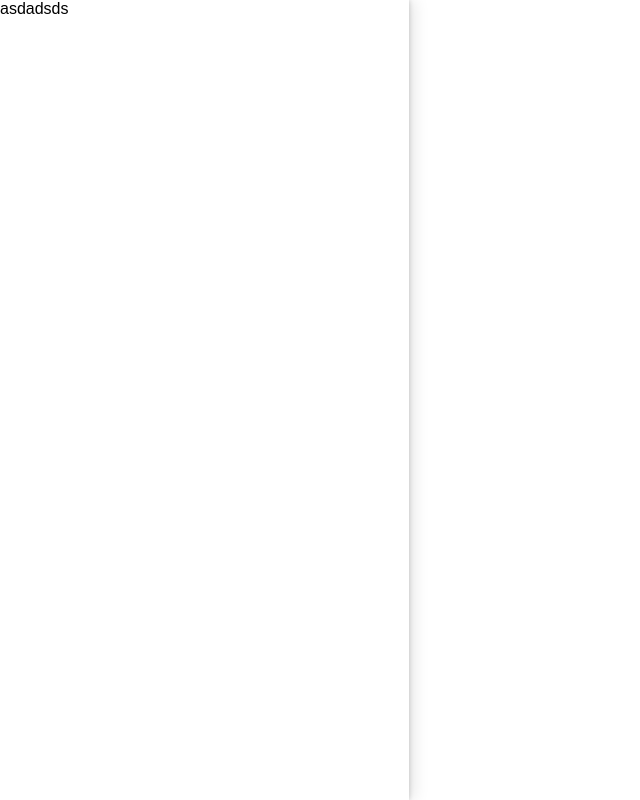
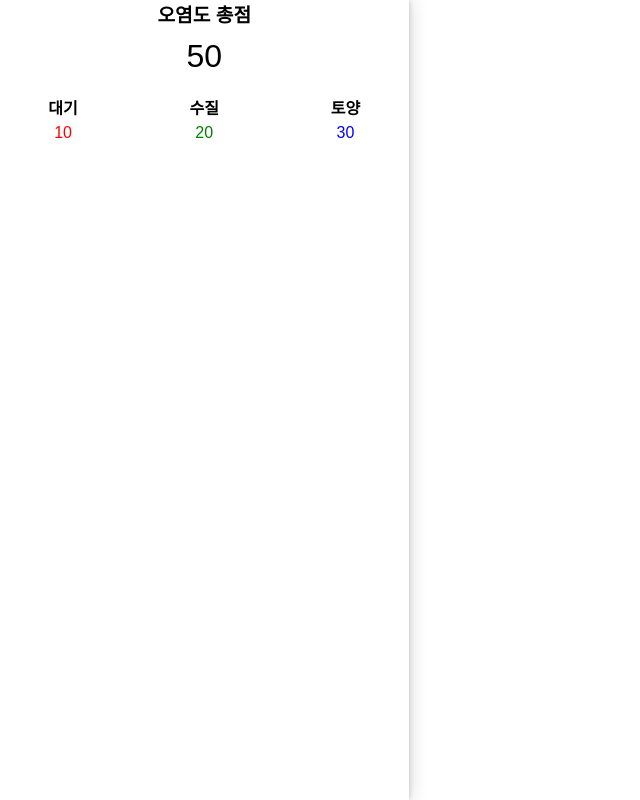
Before and after one commit to qorjiwon/2024_KHUTHON, a React (Create React App) app: page / in a window 1280 px wide. Shown: the whole page, without its empty margins (0-640 px from the left). Built offline with nearby package versions, Linux system fonts and the light colour scheme.

Commit message:
add score

```diff
--- /dev/null
+++ b/src/Sidebar/Score.scss
@@ -0,0 +1,61 @@
+.Score {
+    text-align: center;
+
+    /* 가운데 정렬 */
+    .TotalScore {
+        font-family: Arial;
+        font-size: 1.2em;
+        /* 크기 조절 */
+        font-weight: bold;
+        /* 강조 */
+    }
+
+    .ScoreValue {
+        font-size: 2em;
+        /* 점수 칸의 크기를 크게 조절 */
+        margin-top: 10px;
+        /* 점수 칸과의 간격 설정 */
+    }
+
+    .PollutionTypes {
+        display: flex;
+        /* Flexbox 사용하여 가로로 나열 */
+        justify-content: space-between;
+        /* 각 항목 사이의 간격을 균등하게 분배 */
+        margin-top: 20px;
+
+        /* 항목들과의 간격 설정 */
+        .PollutionType {
+            width: calc(33.33% - 10px);
+
+            /* 3등분하여 각 항목의 너비 설정 */
+            .PollutionTypeName {
+                font-weight: bold;
+                /* 각 항목 이름의 강조 설정 */
+            }
+
+            .PollutionTypeScore {
+                margin-top: 5px;
+                /* 점수 칸과의 간격 설정 */
+            }
+
+            &:nth-child(1) {
+                .PollutionTypeScore {
+                    color: red;
+                }
+            }
+
+            &:nth-child(2) {
+                .PollutionTypeScore {
+                    color: green;
+                }
+            }
+
+            &:nth-child(3) {
+                .PollutionTypeScore {
+                    color: blue;
+                }
+            }
+        }
+    }
+}
--- a/src/Sidebar/Score.tsx
+++ b/src/Sidebar/Score.tsx
@@ -1,8 +1,25 @@
-const Score = () => {
+import React from 'react';
+import './Score.scss';
+
+const Sidebar = () => {
+    const pollution = [['대기', 10], ['수질', 20], ['토양', 30]];
     return (
-        <span>asdadsds</span>
-    )
+        <div className="Score">
+            <div className="TotalScore">오염도 총점</div>
+            <div className="ScoreValue">50</div> {/* 오염도 총점 점수 칸 */}
+            <div className="PollutionTypes">
+                { pollution.map(([pol, score]) => {
+                    return (
+                        <div className="PollutionType">
+                            <div className="PollutionTypeName">{pol}</div>
+                            <div className="PollutionTypeScore">{score}</div> {/* 대기 점수 칸 */}
+                        </div>
+                    )
+                })
+                }
+            </div>
+        </div>
+    );
+};
 
-}
-
-export default Score;
+export default Sidebar;
```
